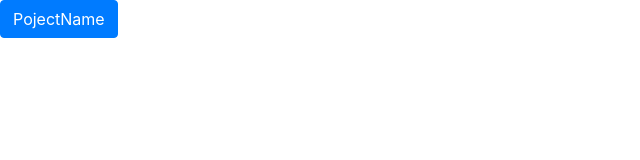
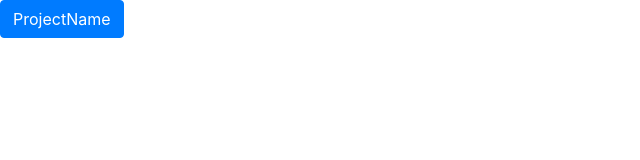
Before and after one commit to BuildForSDG/Team-111-Project, a React (Create React App) app in the folder frontend/: page / in a window 1280 px wide. Shown: the top 160 px of the page, without its empty margins (0-640 px from the left). Built offline with nearby package versions, Linux system fonts and the light colour scheme.

Commit message:
fix typo error on line 9

```diff
--- a/frontend/src/App.js
+++ b/frontend/src/App.js
@@ -6,7 +6,7 @@ class App extends React.Component{
   render(){
     return(
       <div>
-        <Button color="primary">PojectName</Button>
+        <Button color="primary">ProjectName</Button>
       </div>
     )
   }
```
